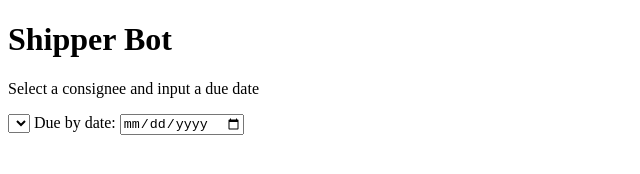
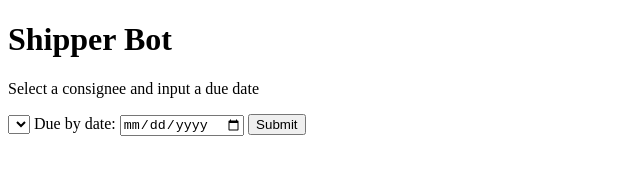
Before and after one commit to austin-bagwell/scheduleBot, a plain HTML site: page index.html in a window 1280 px wide. Shown: the whole page, without its empty margins (0-640 px from the left). Drawn offline with Linux system fonts and the light colour scheme.

Commit message:
added dom els in js

```diff
--- a/index.html
+++ b/index.html
@@ -10,10 +10,11 @@
     <main>
       <h1>Shipper Bot</h1>
       <p>Select a consignee and input a due date</p>
-      <form>
+      <form name="best-ship-date">
         <select id="select-consignee"></select>
         <label for="date">Due by date: </label>
         <input type="date" name="date" id="date" />
+        <button type="submit" for="best-ship-date">Submit</button>
       </form>
     </main>
 
--- a/script.js
+++ b/script.js
@@ -9,6 +9,7 @@
 
 // DOM ELEMENTS
 const screen = document.querySelector("#screen");
+const selectConsignee = document.querySelector("#select-consignee");
 
 //
 // HELPER FUNCTIONS
```
